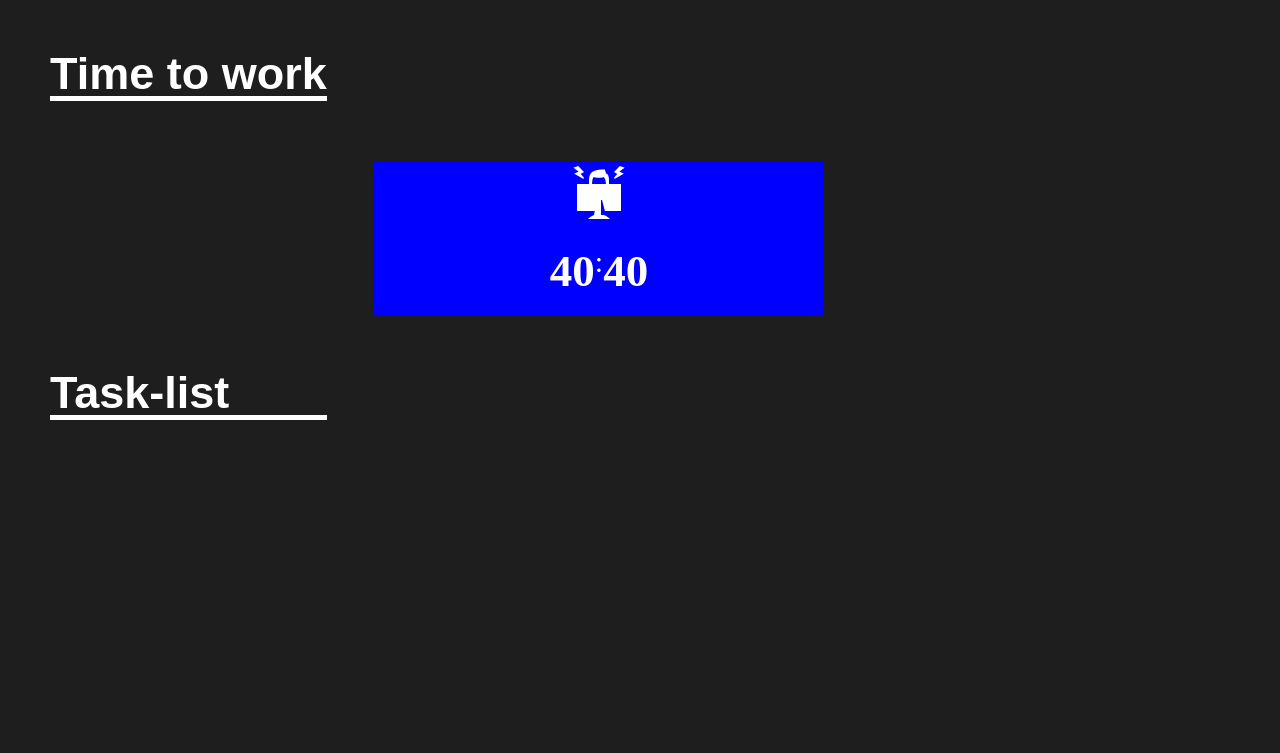
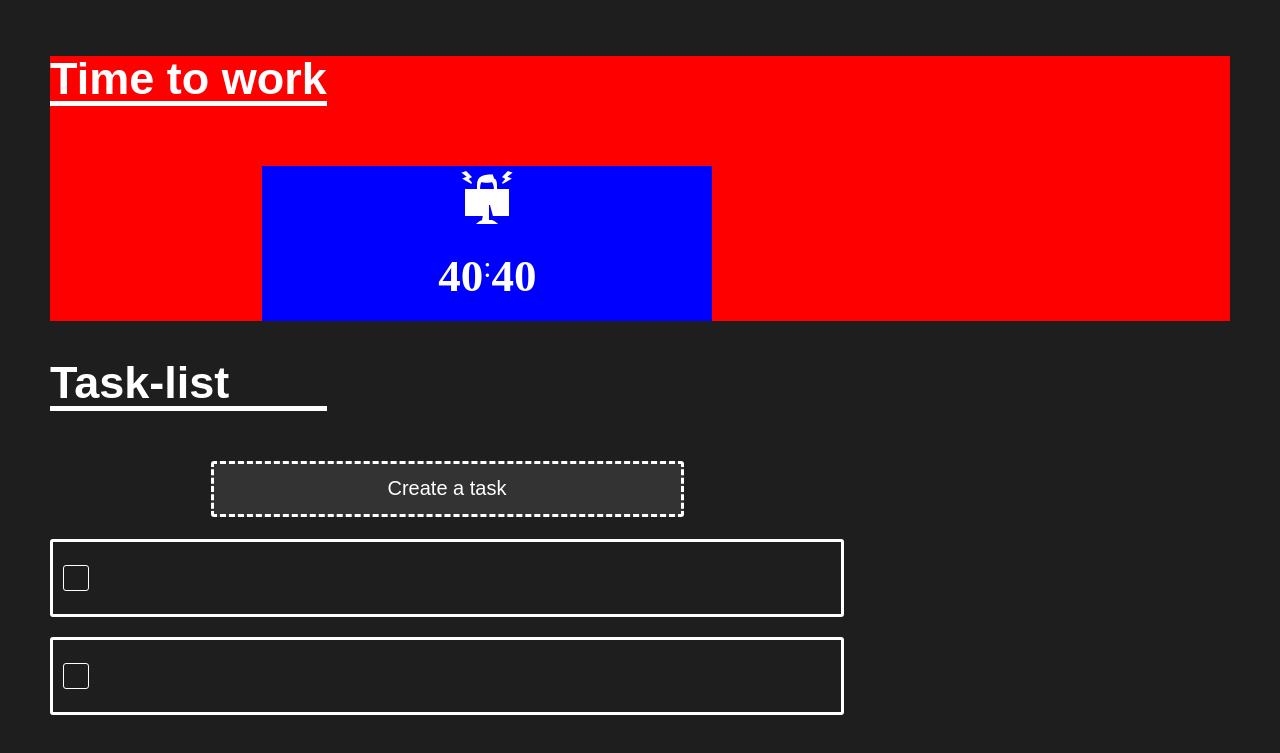
Before and after one commit to olivierbenito/POMODOR, a plain HTML site: page index.html in a window 1280 px wide. Shown: the part 21-774 px from the top of the page. Drawn offline with Linux system fonts and the light colour scheme; a web font is replaced by a local one.

Commit message:
création de la liste de tache; dec omposants de tâche ; personnalisation de la checkbox; ajout de phrase indiquant que la liste de tache est vide lorsque il n'ya rien dans les Ul , il est par defaut en display none

```diff
--- a/index.html
+++ b/index.html
@@ -30,8 +30,19 @@
                 </div>
                 <p class="quote"><!--les citations pour encourager le boug --> </p>
             </div>
+        </section>
+        <section class="taskZone">
             <div class="titleBox">
                 <h1 class="title">Task-list</h1>
+            </div>
+            <div class="taskList">
+                <button class="createTask">Create a task</button>
+                <ul class="taskContainer">
+                    <p class="emptyState">Your task will appear here.</p><!--c'est ce texte qui va s'afficher quand il n'y aura rien dans le UL mais
+                    dès qu'il ya du contenu , il disparaitra-->
+                    <li class="task"><input type="checkbox" name="" id="taskCheck" class="increaseBox"><!--la tache en question serra entré là --></li>
+                    <li class="task"><input type="checkbox" name="" id="taskCheck" class="increaseBox"><!--la tache en question serra entré là --></li>
+                </ul>
             </div>
         </section>
     </main>
--- a/style.scss
+++ b/style.scss
@@ -63,8 +63,9 @@ header{
 section{
     height: fit-content;
 }
-main{padding-right:100px}
+// main{padding-right:100px}
 .timeZone{
+    background-color:red;
     .chronoZone{
         @include centering();
         flex-direction: column;
@@ -74,7 +75,7 @@ main{padding-right:100px}
         font-family:"Vpro-Black";
         font-size:30px;
         margin-top:60px;
-        margin-left:30%;
+        margin-left:18%;
         background-color: blue;
             img{
                 width: 64px;
@@ -91,6 +92,8 @@ main{padding-right:100px}
                 font-size:20px;
             }
     }
+
+}
 .titleBox{
     font-family: "Vpro-Black",sans-serif;
     font-size:30px;
@@ -104,6 +107,100 @@ main{padding-right:100px}
     margin-top:5%;
     border-bottom: 5px solid white;
 }
+.taskZone{
+    display: flex;
+    flex-direction: column;
+    height: fit-content;//dans un premier temps
+    width: fit-content; //dans un premier temps
+    // background-color: green;
 
+    .taskList{
+        @include centering();
+        flex-direction: column;
+        align-items: center;
+
+        .createTask{
+            border:3px dashed $text-color;
+            border-radius:3px;
+            width:473px;
+            height:56px;
+            font-family:"Vpro-Bold",sans-serif;
+            font-size: 20px;
+            color: $text-color;
+            background-color: $background-CTA;
+            margin-top:50px;
+
+            cursor: pointer;
+        }
+        .task{
+            width:794px;
+            min-height: 78px;
+            height: fit-content;
+            font-family: "Vpro-Bold";
+            font-size: 20px;
+            color: $text-color;
+            border: 3px solid $text-color;
+            border-radius:3px;
+            margin-top: 20px;
+
+            display: flex;
+            align-items: center;
+
+            padding-left:10px;
+            padding-right:10px;
+        }
+        .taskContainer{//classe du ul contenant les taches avec les checkbox
+            // background-color: purple;
+            width:794px;
+            min-height:200px;
+            height: fit-content;
+            @include centering();
+            flex-direction: column;
 
         }
+    }//un peu contraire à l'éthique  mais bon
+
+}
+// .increaseBox{
+//     height:26px;
+//     width: 26px;
+//     border: 1px solid $text-color;
+//     border-radius:3px;
+//     background-color: none;
+// }
+@mixin styleCheckBox{
+    height:26px;
+    width: 26px;
+    border: 1px solid $text-color;
+    border-radius:3px;
+}
+//gestion de l'input
+
+input[type="checkbox"] {
+    background: none;
+    @include styleCheckBox();
+}
+//le même truc mais pour prendre en compte les anciens naviateur
+input[type="checkbox"] {
+    background: none;
+    -webkit-appearance: none; /* Enlever le style par défaut sur les navigateurs WebKit (Chrome, Safari, etc.) */
+    -moz-appearance: none; /* Enlever le style par défaut sur les navigateurs Mozilla (Firefox) */
+    appearance: none; /* Enlever le style par défaut sur les navigateurs qui supportent la propriété "appearance" */
+    @include styleCheckBox();
+}
+// Style personnalisé pour signifier qu'on a checké parce que les deux trucs j'ai fais en haut mlà font que le check fonctonne plus xD
+input[type="checkbox"]:checked{
+    background-color: #FFFFFF;
+}
+
+//fin de la gestion de l'input
+.emptyState{
+    font-size:20px;
+    font-family: "Vpro-Bold";
+    color:$background-CTA;
+    opacity: 0.9;
+    display: none;
+
+    // dans le JS celui là sera desactivé ou reactivé selon qu'il y ait du contenu dans le ul ou non
+
+}
```
Also changed, not shown: style.css, 1 other file. Lines whose indentation alone changed are shown as unchanged.
